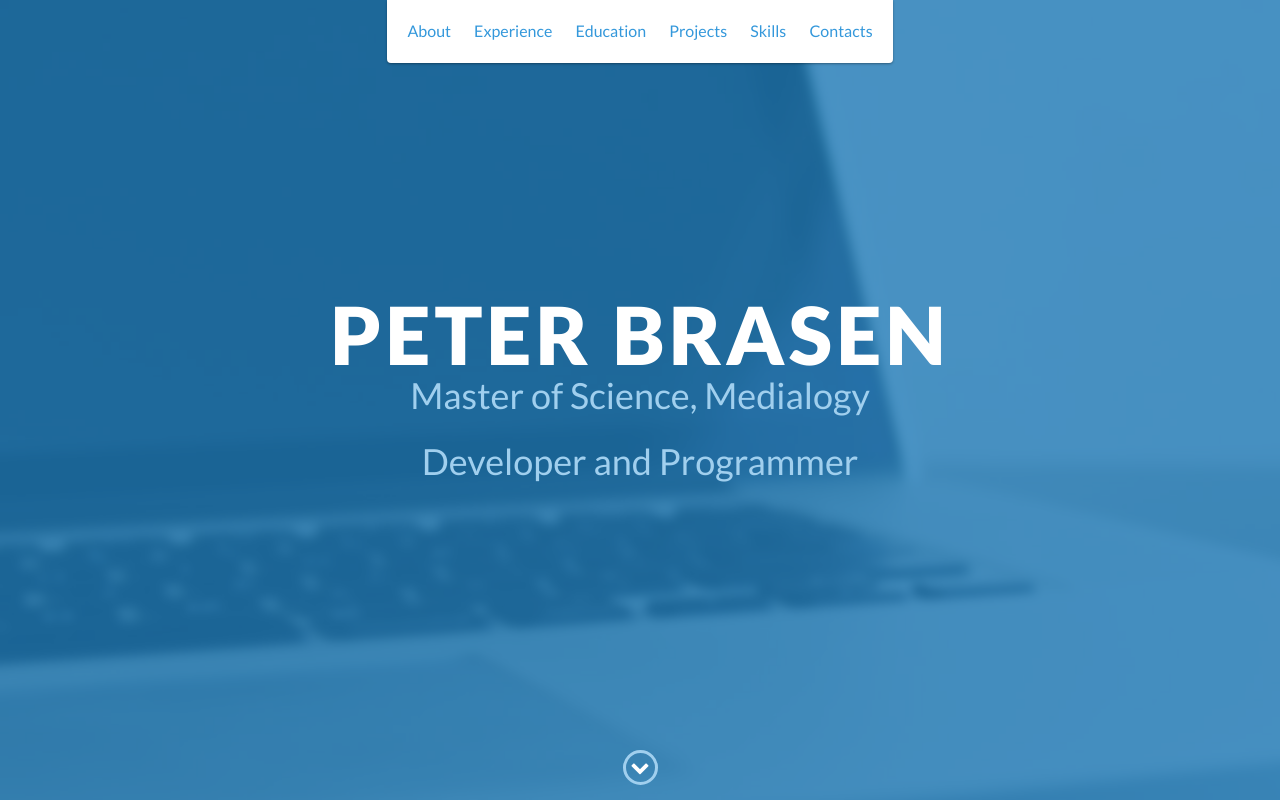
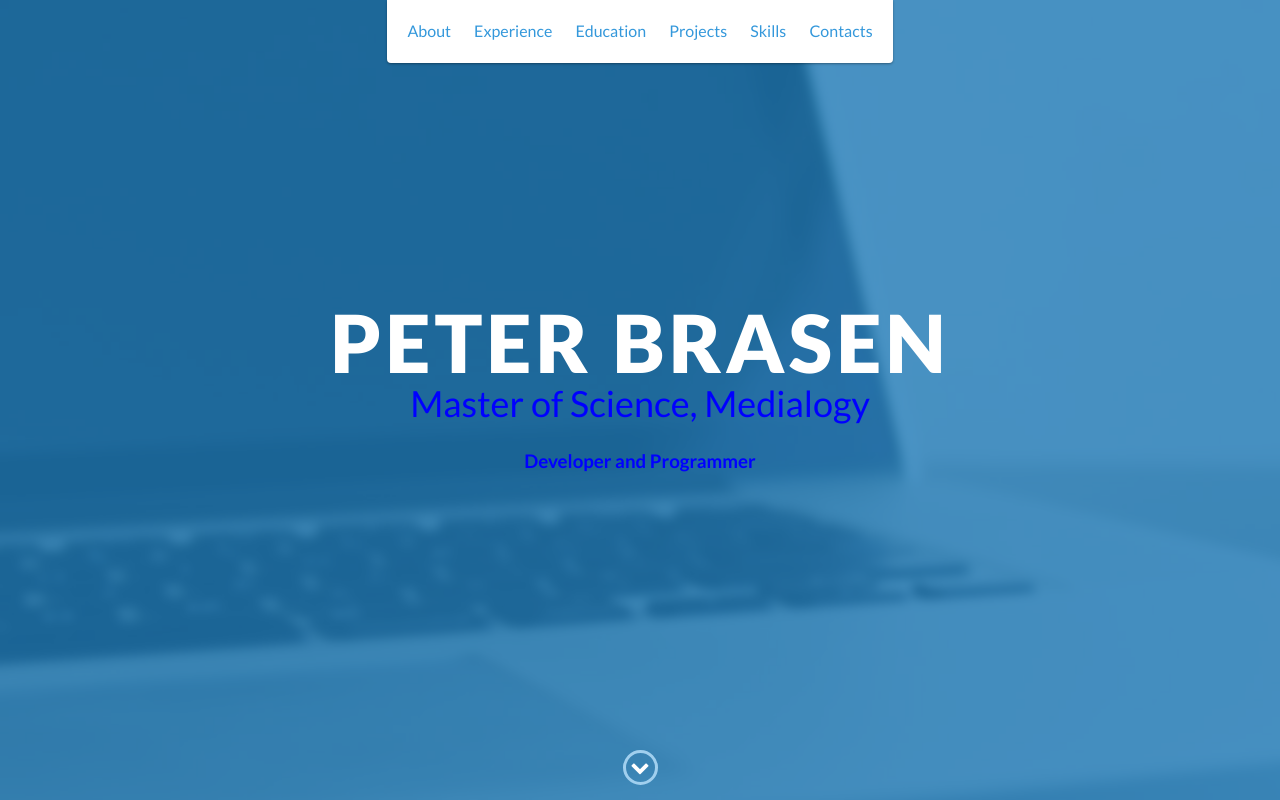
Before and after one commit to PeterBrasen/PeterBrasen.github.io, a plain HTML site: page index.html in a window 1280 px wide. Shown: the top 800 px of the page. Drawn offline with nearby package versions, Linux system fonts and the light colour scheme.

Commit message:
no message

```diff
--- a/index.html
+++ b/index.html
@@ -49,8 +49,8 @@
     <div id="lead">
         <div id="lead-content">
             <h1>Peter Brasen</h1>
-            <h2>Master of Science, Medialogy</h2>
-			<h2>Developer and Programmer</h2>
+            <h2 style="color:blue">Master of Science, Medialogy</h2>
+			<h3 style="color:blue">Developer and Programmer</h3>
         </div>
         <!-- End #lead-content -->
 
```
